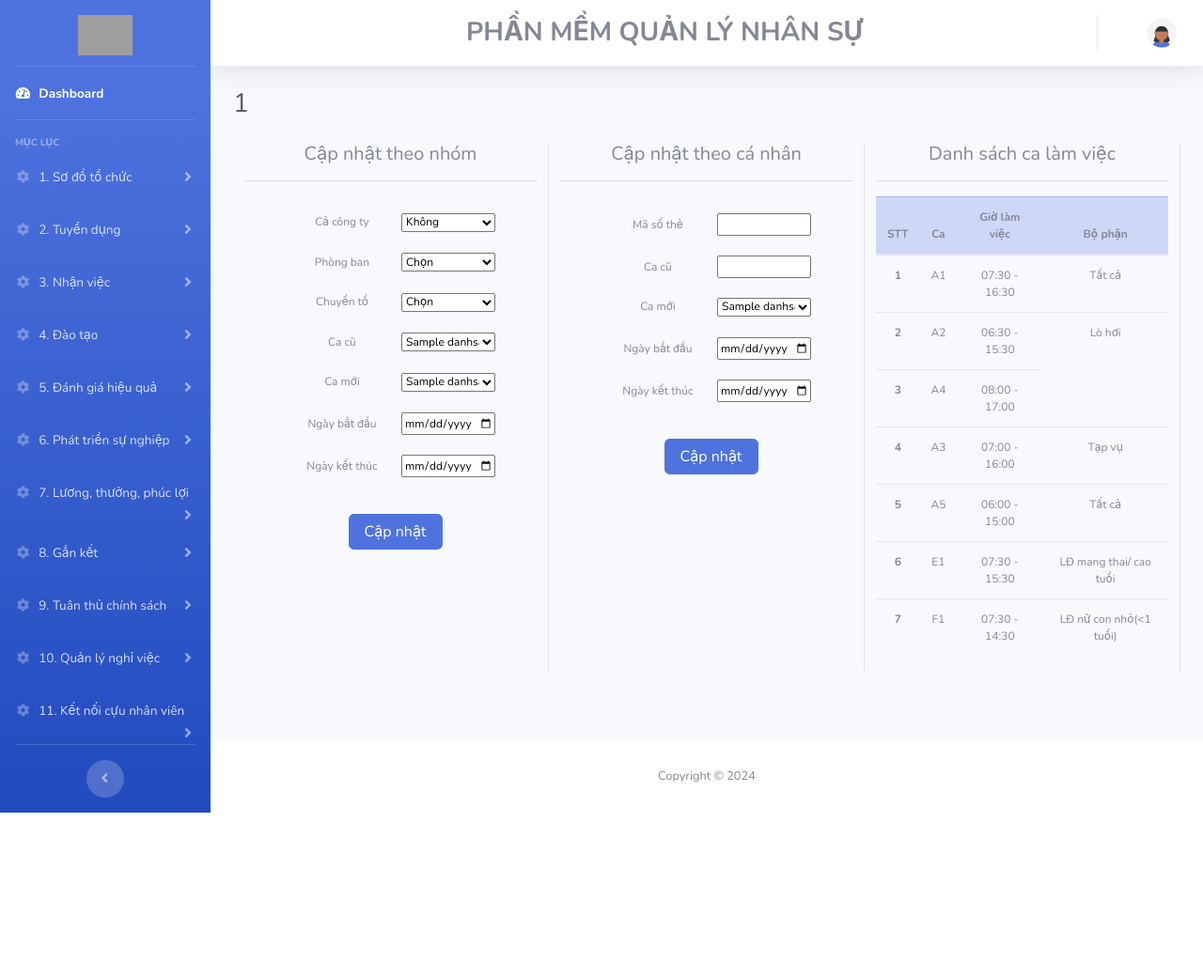
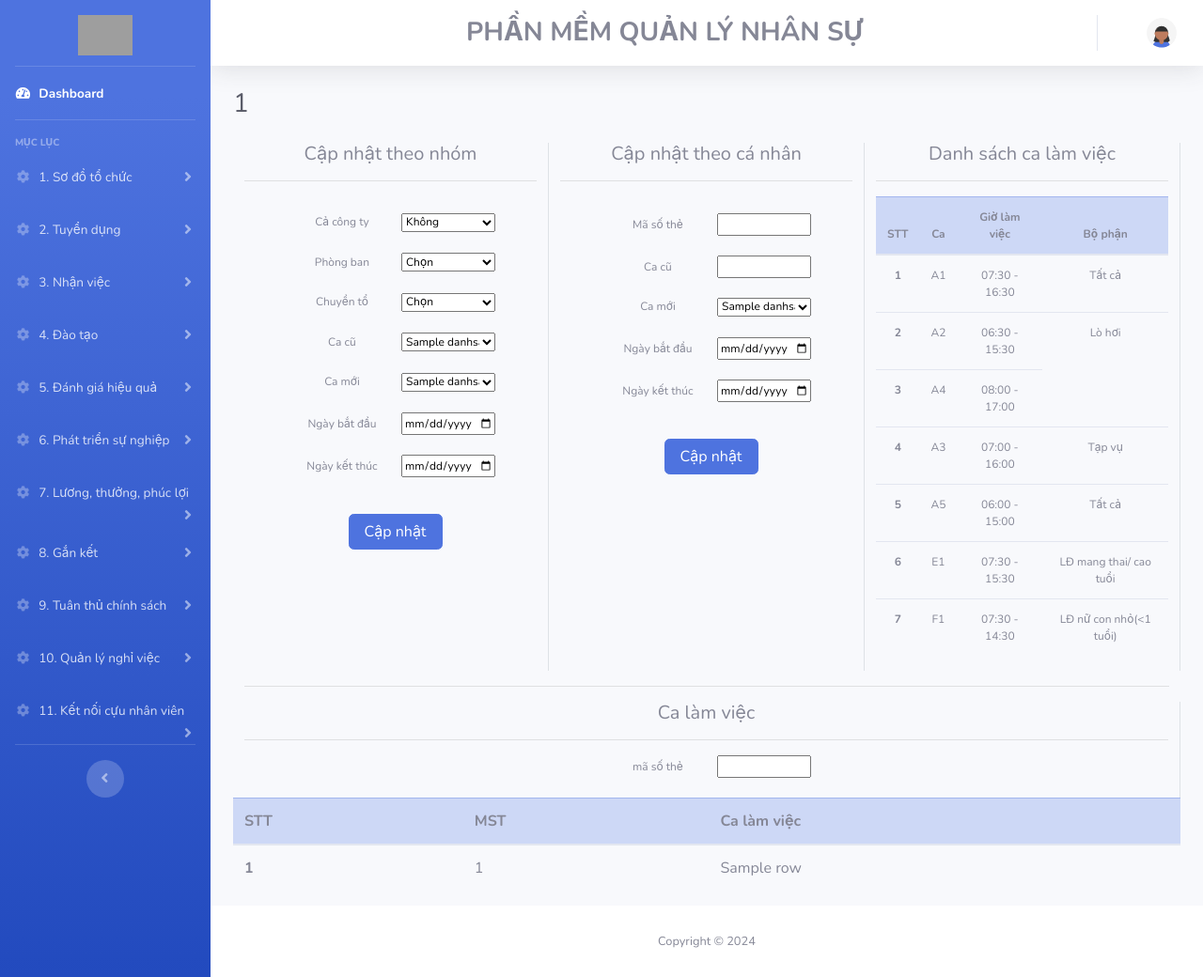
Before and after one commit to mrdotiendat1992/HRM, a Python web app: template templates/7_1_1.html in a window 1280 px wide. Shown: the whole page at 94% size. Before the commit the page ends 865 px from the top, so only its background shows below. Run offline with Jinja, Linux system fonts and the light colour scheme; the template is opened without the code that fills it: most values are stand-ins (such as "Sample title", 1, 10 or a date in 2020); some libraries are stand-ins or nearby versions; grey boxes are pictures that could not be loaded.

Commit message:
update 7.1.1

```diff
--- a/templates/7_1_1.html
+++ b/templates/7_1_1.html
@@ -169,6 +169,40 @@ label, input, select {
             </table>
         </div>
     </div>
+    <hr />
+    <div class="row">
+        <div class="col">
+            <h5>Ca làm việc</h5>
+            <hr />
+            <form action="/muc7_1_1" method="POST">
+                <div class="form-group">
+                    <label for="mst">mã số thẻ</label>
+                    <input id="mst" name="mst" type="text" onchange="this.form.submit()">
+                </div>
+            </form>
+        </div>
+    </div>
+    <div class="row">
+        <table class="table table-hover">
+            <thead>
+                <tr class="table-primary">
+                    <th scope="col">STT</th>
+                    <th scope="col">MST</th>
+                    <th scope="col">Ca làm việc</th>
+                </tr>
+            </thead>
+            <tbody>
+                {% for row in danhsach%}
+                <tr>
+                    <th scope="row">{{loop.index}}</th>
+                    <td>{{row[0]}}</td>
+                    <td>{{row[1]}}</td>
+                </tr>
+                {% endfor %}
+            </tbody>
+        </table>
+    </div>
+
 </div>
 <script>
     document.getElementById('mst').addEventListener("change", function(event) {
```
Also changed, not shown: app.py (+15 -9 lines).
